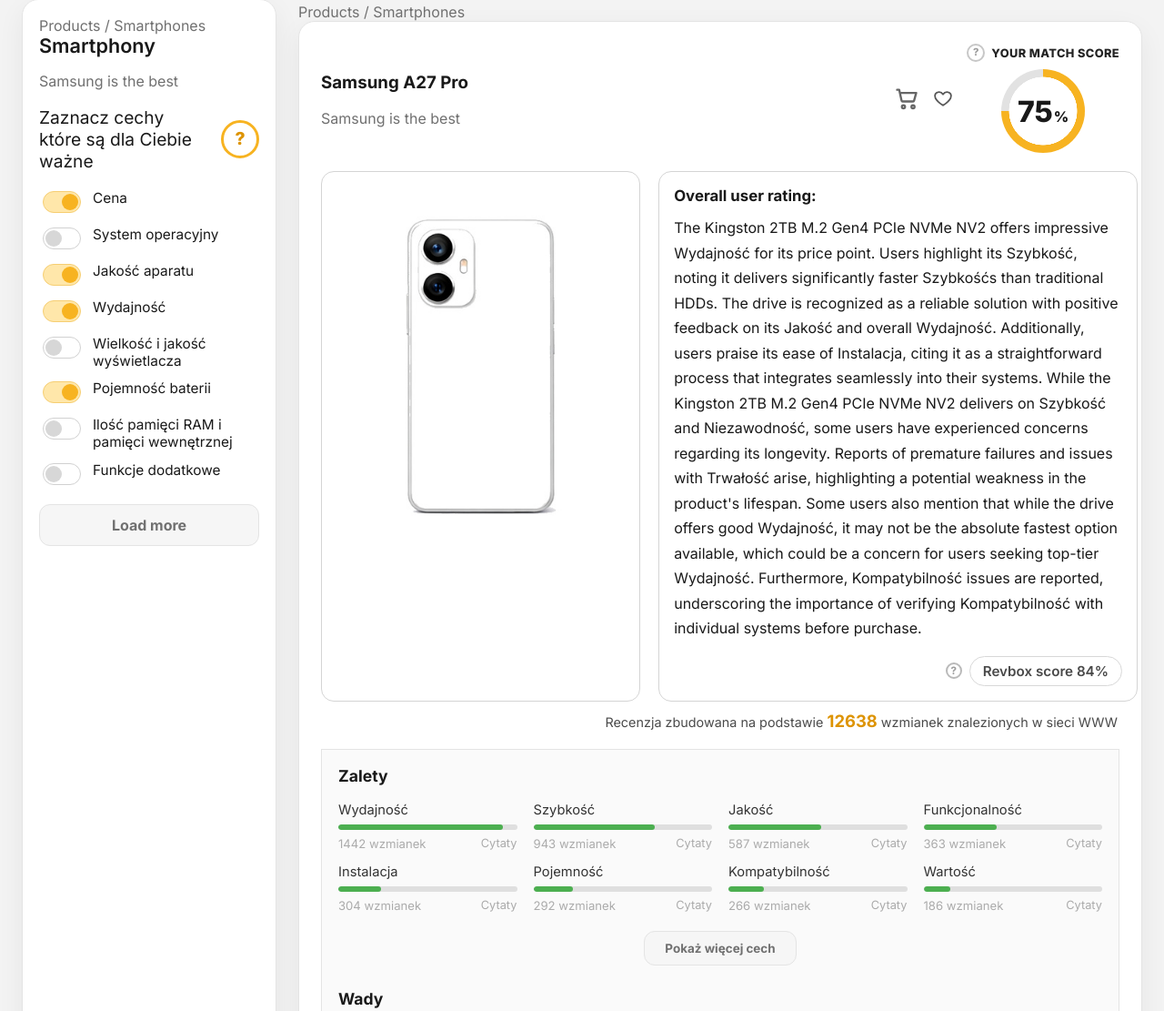
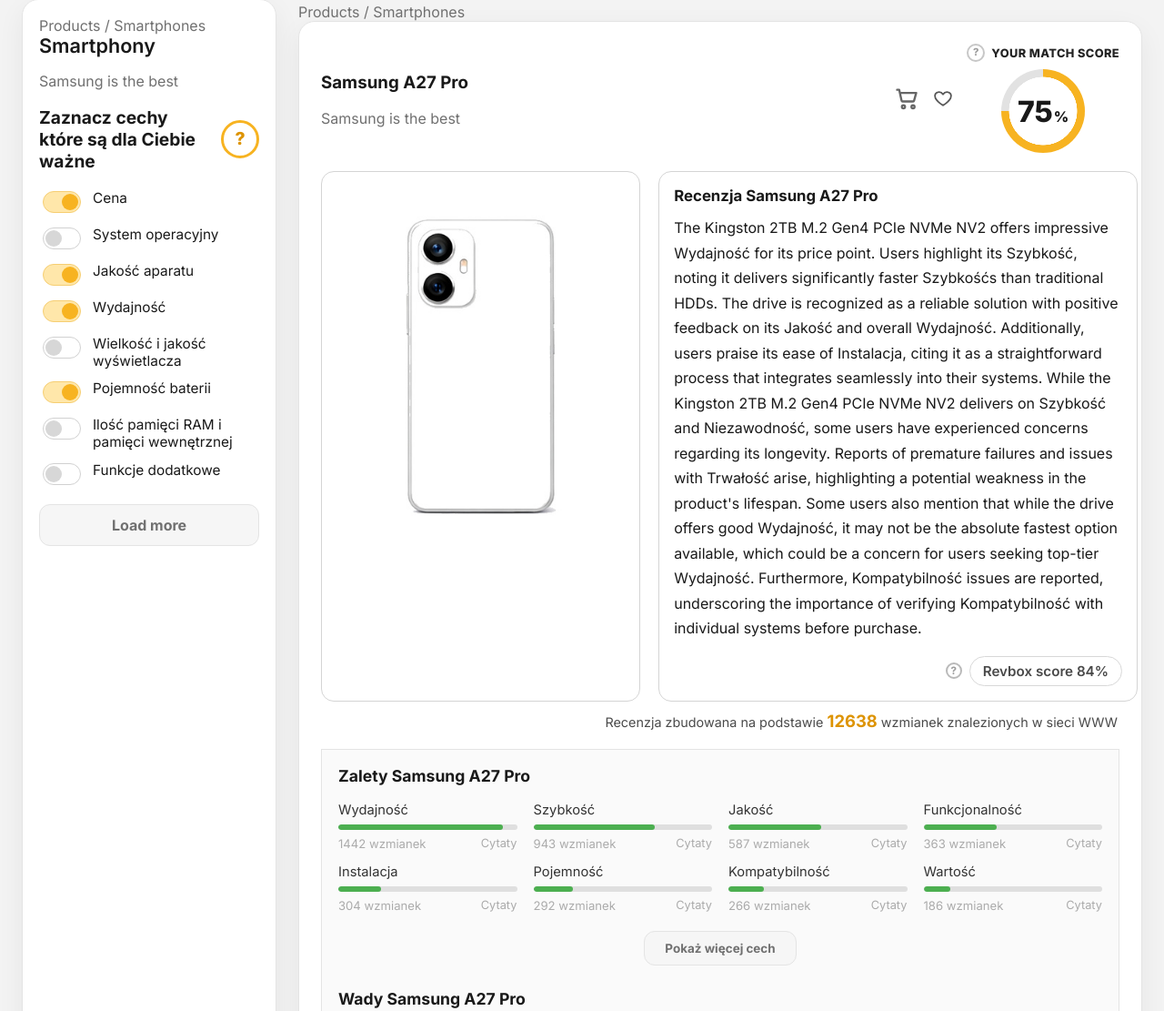
Before and after one commit to Revbox-ai/revbox_pl, a website: page product.html in a window 1280 px wide. Shown: the part 156-1267 px from the top of the page at 91% size. Drawn offline with Linux system fonts and the light colour scheme.

Commit message:
Feat: H3→H2 z nazwą produktu w nagłówkach Recenzja/Zalety/Wady, bold 'Zaznacz cechy'

```diff
--- a/assets/css/styles.css
+++ b/assets/css/styles.css
@@ -580,7 +580,7 @@ button { cursor: pointer; }
   height: auto;
   object-fit: contain;
 }
-.summary-box h3 {
+.summary-box h3, .summary-box h2 {
   margin: 0 0 12px;
   font-size: 1.05rem;
 }
@@ -613,7 +613,7 @@ button { cursor: pointer; }
 .insight-group + .insight-group {
   margin-top: 26px;
 }
-.insight-group h3 {
+.insight-group h3, .insight-group h2 {
   margin: 0 0 18px;
   font-size: 1.9rem;
 }
@@ -1101,7 +1101,7 @@ button { cursor: pointer; }
 .summary-box p { line-height: 1.72; }
 
 .feature-insights { border-radius: 0; padding: 18px 18px 10px; background: #fafafa; }
-.insight-group h3 { margin: 0 0 18px; font-size: 1.1rem; font-weight: 700; }
+.insight-group h3, .insight-group h2 { margin: 0 0 18px; font-size: 1.1rem; font-weight: 700; }
 .insight-list { gap: 14px 18px; }
 .insight-title { font-size: 0.92rem; }
 .insight-track { height: 6px; }
--- a/assets/js/revbox-api.js
+++ b/assets/js/revbox-api.js
@@ -241,6 +241,7 @@
     document.title = `${name} recenzja, wady i zalety`;
     document.querySelectorAll('h1').forEach(el => { el.textContent = `${name} recenzja, wady i zalety`; });
     document.querySelectorAll('.sidebar .page-title').forEach(el => { el.textContent = name; });
+    document.querySelectorAll('.summary-box h2').forEach(el => { el.textContent = `Recenzja ${name}`; });
     document.querySelectorAll('.breadcrumbs').forEach(el => {
       el.textContent = `Produkty / ${p.category_name || 'Wszystkie'} / ${name}`;
     });
@@ -268,7 +269,7 @@
     });
 
     // Features (pros/cons)
-    renderProductFeatures(p.features || [], p.id);
+    renderProductFeatures(p.features || [], p.id, name);
 
     // External link
     if (p.url) {
@@ -279,7 +280,7 @@
     }
   }
 
-  function renderProductFeatures(features, productId) {
+  function renderProductFeatures(features, productId, productName) {
     const pros = features.filter(f => f.sentiment === 'positive').sort((a, b) => b.mention_count - a.mention_count);
     const cons = features.filter(f => f.sentiment === 'negative').sort((a, b) => b.mention_count - a.mention_count);
 
@@ -302,13 +303,13 @@
 
     insightSection.innerHTML = `
       <div class="insight-group">
-        <h3>Zalety</h3>
+        <h2>Zalety ${productName}</h2>
         <div class="insight-list">
           ${pros.slice(0, 15).map(f => featureItem(f)).join('') || '<p style="color:#888;padding:8px">Brak danych o zaletach.</p>'}
         </div>
       </div>
       <div class="insight-group">
-        <h3>Wady</h3>
+        <h2>Wady ${productName}</h2>
         <div class="insight-list">
           ${cons.slice(0, 10).map(f => featureItem(f, 'negative')).join('') || '<p style="color:#888;padding:8px">Brak danych o wadach.</p>'}
         </div>
--- a/product.html
+++ b/product.html
@@ -42,7 +42,7 @@
       <p class="page-subtitle">Samsung is the best</p>
       <section class="feature-panel">
         <div class="feature-panel-head">
-          <p>Zaznacz cechy które są dla Ciebie ważne</p>
+          <p><strong>Zaznacz cechy które są dla Ciebie ważne</strong></p>
           <button class="help-trigger" data-modal="featureHelp">?</button>
         </div>
         <div class="feature-list" data-render="features"></div>
@@ -72,7 +72,7 @@
             <img src="assets/images/products/smartfon_09.jpg" alt="Przykładowe zdjęcie produktu">
           </div>
           <div class="summary-box">
-            <h3>Overall user rating:</h3>
+            <h2>Recenzja Samsung A27 Pro</h2>
             <p>The Kingston 2TB M.2 Gen4 PCIe NVMe NV2 offers impressive Wydajność for its price point. Users highlight its Szybkość, noting it delivers significantly faster Szybkośćs than traditional HDDs. The drive is recognized as a reliable solution with positive feedback on its Jakość and overall Wydajność. Additionally, users praise its ease of Instalacja, citing it as a straightforward process that integrates seamlessly into their systems. While the Kingston 2TB M.2 Gen4 PCIe NVMe NV2 delivers on Szybkość and Niezawodność, some users have experienced concerns regarding its longevity. Reports of premature failures and issues with Trwałość arise, highlighting a potential weakness in the product's lifespan. Some users also mention that while the drive offers good Wydajność, it may not be the absolute fastest option available, which could be a concern for users seeking top-tier Wydajność. Furthermore, Kompatybilność issues are reported, underscoring the importance of verifying Kompatybilność with individual systems before purchase.</p>
             <div class="badge-line summary-score-row"><span class="help-mini">?</span><strong>Revbox score 84%</strong></div>
           </div>
@@ -81,7 +81,7 @@
 
         <section class="feature-insights">
           <div class="insight-group">
-            <h3>Zalety</h3>
+            <h2>Zalety Samsung A27 Pro</h2>
             <div class="insight-list">
               <div class="insight-item"><span class="insight-title">Wydajność</span><span class="insight-track"><i style="width:92%"></i></span><span class="insight-meta"><span class="insight-count">1442 wzmianek</span><button class="insight-quote-link" data-quote-feature="Wydajność">Cytaty</button></span></div>
               <div class="insight-item"><span class="insight-title">Szybkość</span><span class="insight-track"><i style="width:68%"></i></span><span class="insight-meta"><span class="insight-count">943 wzmianek</span><button class="insight-quote-link" data-quote-feature="Szybkość">Cytaty</button></span></div>
@@ -112,7 +112,7 @@
             <div class="insight-actions"><button class="btn btn-light">Pokaż więcej cech</button></div>
           </div>
           <div class="insight-group">
-            <h3>Wady</h3>
+            <h2>Wady Samsung A27 Pro</h2>
             <div class="insight-list">
               <div class="insight-item negative"><span class="insight-title">Szybkość</span><span class="insight-track"><i style="width:6%"></i></span><span class="insight-meta"><span class="insight-count">106 wzmianek</span><button class="insight-quote-link" data-quote-feature="Szybkość">Cytaty</button></span></div>
               <div class="insight-item negative"><span class="insight-title">Wydajność</span><span class="insight-track"><i style="width:5.4%"></i></span><span class="insight-meta"><span class="insight-count">97 wzmianek</span><button class="insight-quote-link" data-quote-feature="Wydajność">Cytaty</button></span></div>
```
